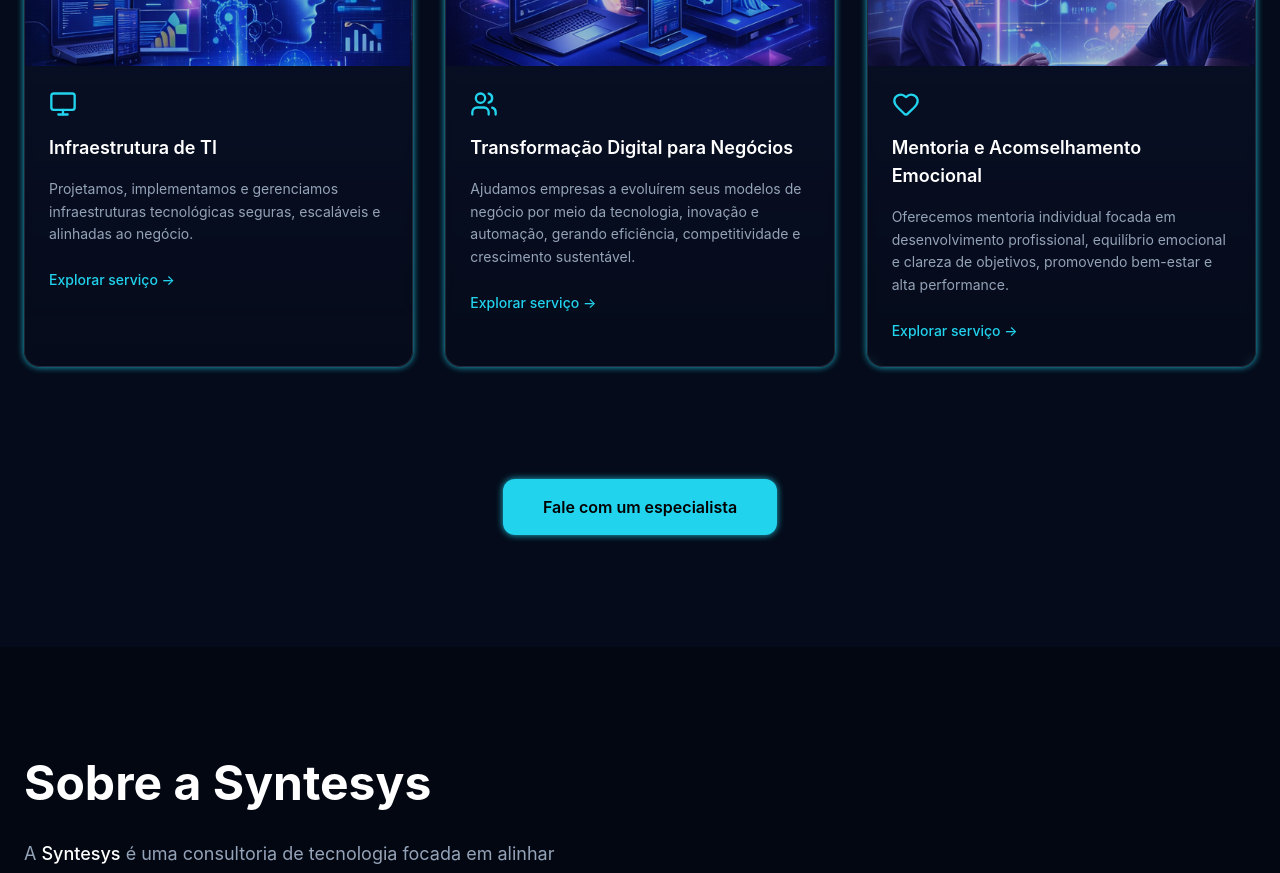
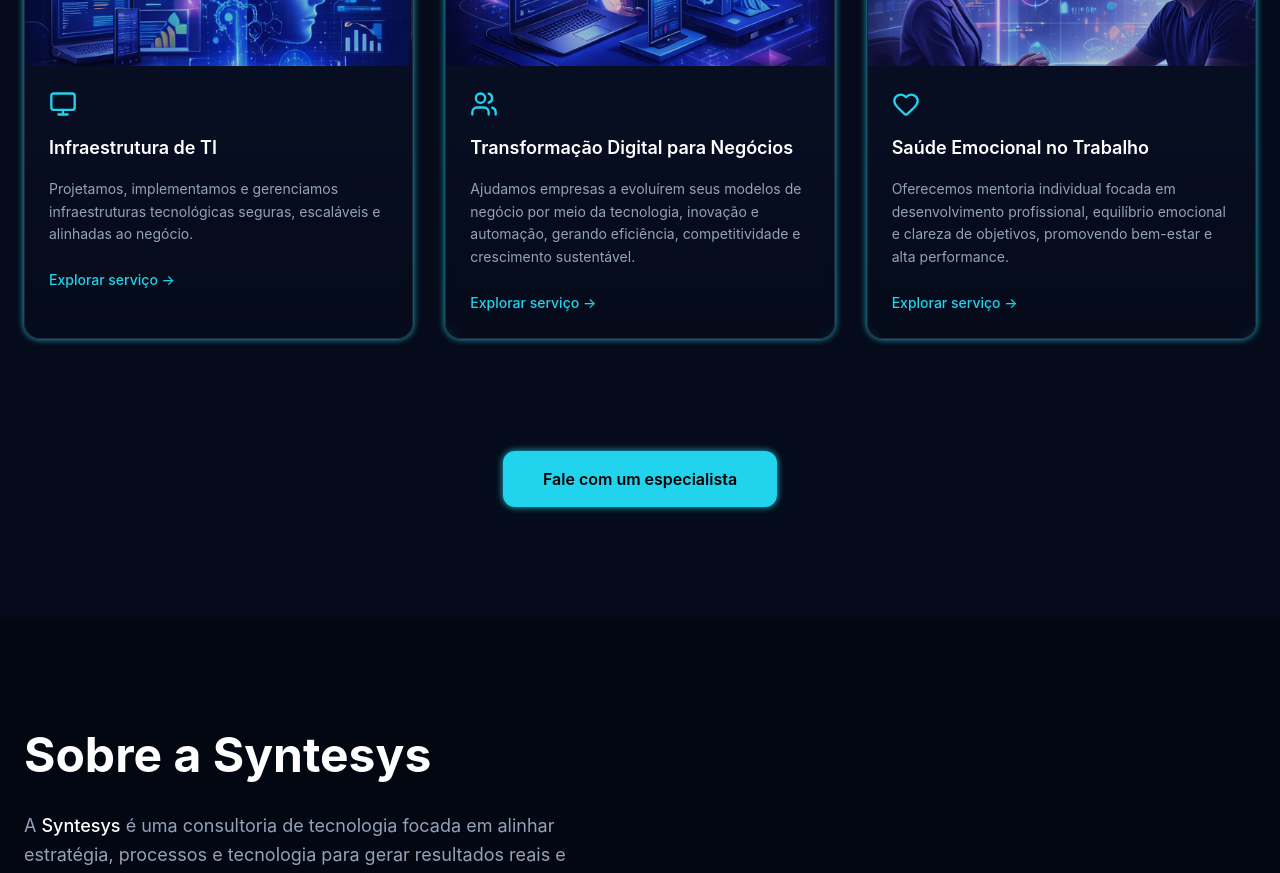
Before and after one commit to rfgaravello/syntesys-site, a Next.js app: page / in a window 1280 px wide. Shown: the part 2360-3233 px from the top of the page. Built offline with nearby package versions, Linux system fonts and the light colour scheme.

Commit message:
ajuste card mentoria

```diff
--- a/src/components/Services.tsx
+++ b/src/components/Services.tsx
@@ -79,7 +79,7 @@ const services = [
     image: "/images/services/transformacao.png",
   },
   {
-    title: "Mentoria e Acomselhamento Emocional",
+    title: "Saúde Emocional no Trabalho",
     description:
       "Oferecemos mentoria individual focada em desenvolvimento profissional, equilíbrio emocional e clareza de objetivos, promovendo bem-estar e alta performance.",
     href: "/services/mentoria-saude-emocional",
```
